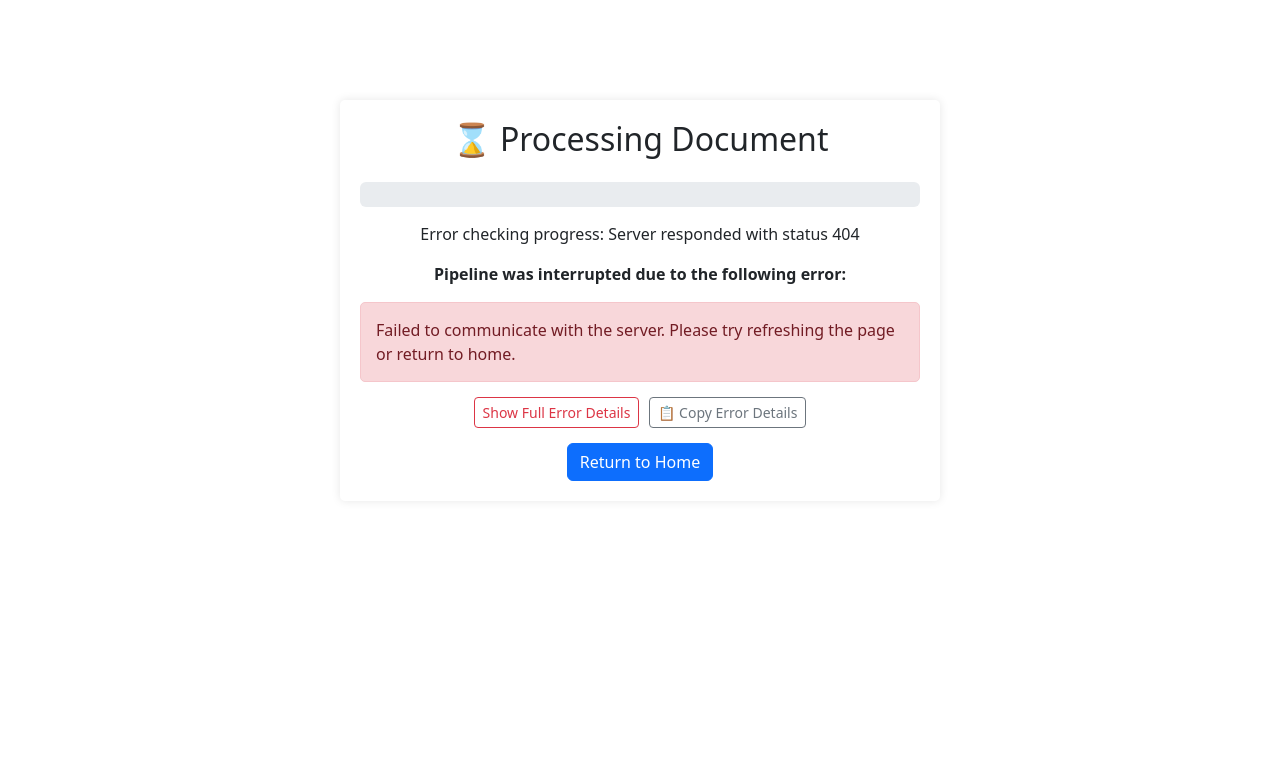
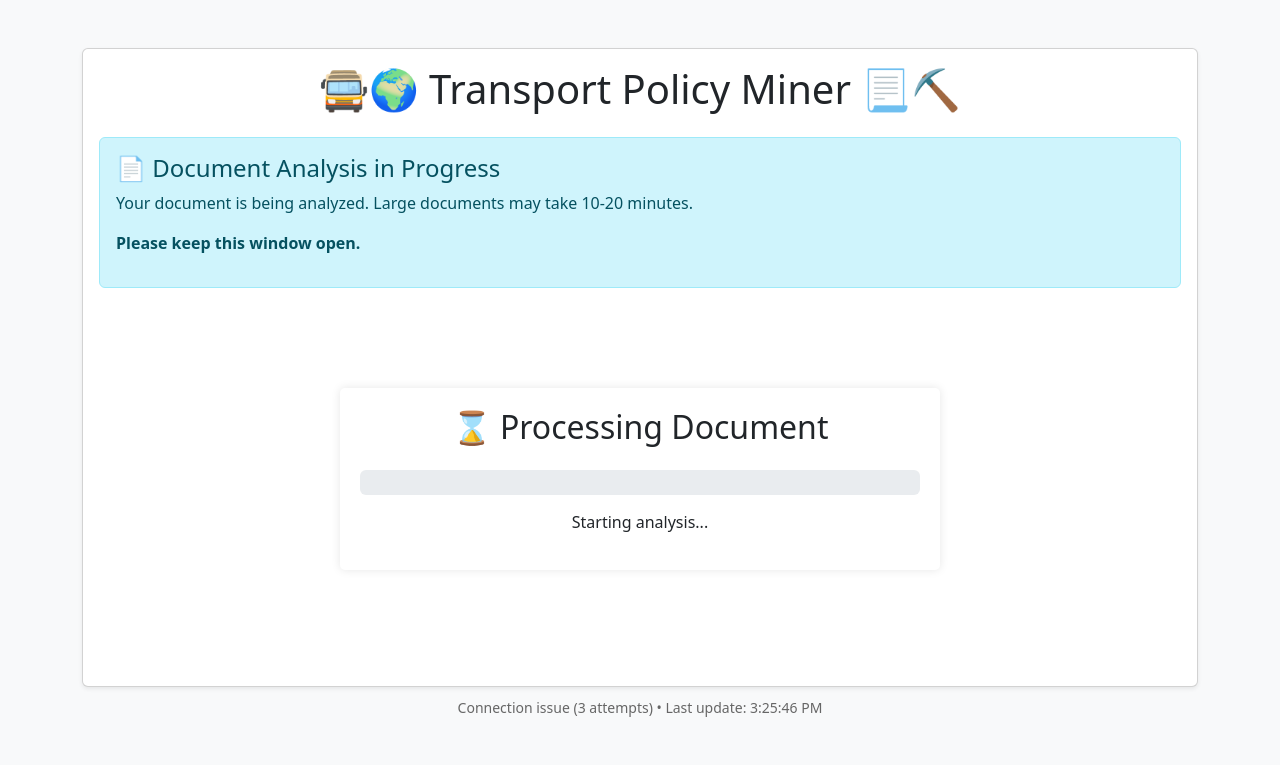
Before and after one commit to nicolas-becker/climate-policy-miner, a Flask app: template src/templates/progress.html in a window 1280 px wide. Shown: the top 765 px of the page. Run offline with Flask 3, Linux system fonts and the light colour scheme; the template is opened without the code that fills it: most values are stand-ins (such as "Sample title", 1, 10 or a date in 2020); some libraries are stand-ins or nearby versions.

Commit message:
Enhance Dockerfile health check settings; update gunicorn timeout and keep-alive in entrypoint script; improve error handling and progress display in Flask app; add status API endpoint; enhance progress and index templates for better user experience

```diff
--- a/src/templates/progress.html
+++ b/src/templates/progress.html
@@ -3,7 +3,7 @@
 <head>
     <meta charset="UTF-8">
     <meta name="viewport" content="width=device-width, initial-scale=1.0">
-    <title>Processing Document</title>
+    <title>Processing Document - Transport Policy Miner</title>
     <link rel="stylesheet" href="https://cdn.jsdelivr.net/npm/bootstrap@5.3.0/dist/css/bootstrap.min.css">
     <style>
         .progress-container {
@@ -57,12 +57,49 @@
             gap: 10px;
             flex-wrap: wrap;
         }
+        .large-doc-notice {
+        background-color: #e3f2fd;
+        padding: 15px;
+        border-radius: 5px;
+        margin: 20px 0;
+        border-left: 4px solid #2196F3;
+        }
+        .connection-status {
+            font-size: 14px;
+            color: #666;
+            margin-top: 10px;
+            text-align: center;
+        }
+        .error-details {
+            background-color: #ffebee;
+            padding: 15px;
+            border-radius: 5px;
+            margin: 20px 0;
+            border-left: 4px solid #f44336;
+        }
+        .partial-download {
+            background-color: #fff3e0;
+            padding: 15px;
+            border-radius: 5px;
+            margin: 10px 0;
+        }
     </style>
 </head>
-<body>
-    <div class="container">
+<body class="bg-light">
+    <div class="container py-5">
+        <div class="card shadow-sm">
+            <div class="card-body">
+                <h1 class="card-title text-center mb-4">🚍🌍 Transport Policy Miner 📃⛏️</h1>
+
+                <div class="alert alert-info" role="alert">
+                    <h4>📄 Document Analysis in Progress</h4>
+                    <p>Your document is being analyzed. Large documents may take 10-20 minutes.</p>
+                    <p><strong>Please keep this window open.</strong></p>
+                </div>
+
                 <div class="progress-container">
                     <h2 class="text-center mb-4">⌛ Processing Document</h2>
+
                     <div class="progress" style="height: 25px;">
                         <div id="progress-bar" class="progress-bar progress-bar-striped progress-bar-animated"
                             role="progressbar" style="width: 0%;"
@@ -107,171 +144,156 @@
                     </div>
                 </div>
             </div>
+        </div>
+        <div class="connection-status" id="connection-status">
+            Connected • Last update: <span id="last-update">--</span>
+        </div>
+    </div>
+
+    <script src="https://cdn.jsdelivr.net/npm/bootstrap@5.3.3/dist/js/bootstrap.bundle.min.js"></script>
 
     <script>
-        // Task ID passed from Flask
-        const taskId = "{{ task_id }}";
-        let tracebackVisible = false;
+        const taskId = '{{ task_id }}';
+        let pollInterval = 3000;
+        let maxRetries = 50;
+        let retryCount = 0;
 
-        // Function to download partial results
-        function downloadPartialResults() {
-            const originalFilename = "{{ task_id }}"; // You might want to get this from the task data
-            window.location.href = `/download-partial?task_id=${taskId}&filename=${originalFilename}`;
-        }
-
-        // Function to toggle traceback visibility
-        function toggleTraceback() {
-            const tracebackContainer = document.getElementById('traceback-container');
-            const toggleButton = document.getElementById('toggle-traceback');
-
-            if (tracebackVisible) {
-                tracebackContainer.style.display = 'none';
-                toggleButton.textContent = 'Show Full Error Details';
-            } else {
-                tracebackContainer.style.display = 'block';
-                toggleButton.textContent = 'Hide Error Details';
-            }
-            tracebackVisible = !tracebackVisible;
-        }
-
-        // Function to copy error details to clipboard
-        function copyErrorToClipboard() {
-            const errorMessage = document.getElementById('error-text').textContent;
-            const errorTraceback = document.getElementById('traceback-container').textContent;
-
-            const fullErrorText = `Error: ${errorMessage}\n\nTechnical Details:\n${errorTraceback}`;
-
-            // Try to use the modern clipboard API
-            if (navigator.clipboard && window.isSecureContext) {
-                navigator.clipboard.writeText(fullErrorText).then(() => {
-                    showCopyFeedback('Error details copied to clipboard!');
-                }).catch(() => {
-                    fallbackCopyToClipboard(fullErrorText);
-                });
-            } else {
-                // Fallback for older browsers or non-HTTPS
-                fallbackCopyToClipboard(fullErrorText);
-            }
-        }
-
-        function fallbackCopyToClipboard(text) {
-            const textArea = document.createElement('textarea');
-            textArea.value = text;
-            textArea.style.position = 'fixed';
-            textArea.style.left = '-999999px';
-            textArea.style.top = '-999999px';
-            document.body.appendChild(textArea);
-            textArea.focus();
-            textArea.select();
-
-            try {
-                document.execCommand('copy');
-                showCopyFeedback('Error details copied to clipboard!');
-            } catch (err) {
-                showCopyFeedback('Failed to copy. Please select and copy manually.');
-            }
-
-            document.body.removeChild(textArea);
-        }
-
-        function showCopyFeedback(message) {
-            const button = document.getElementById('copy-error-btn');
-            const originalText = button.innerHTML;
-            const originalClasses = button.className;
-
-            button.innerHTML = '✅ ' + message;
-            button.className = originalClasses + ' copy-success';
-            button.disabled = true;
-
-            setTimeout(() => {
-                button.innerHTML = originalText;
-                button.className = originalClasses;
-                button.disabled = false;
-            }, 2000);
-        }
-
-        // Add event listener to the toggle button
-        document.getElementById('toggle-traceback').addEventListener('click', toggleTraceback);
-
-        // Function to update the progress bar
         function updateProgress() {
             fetch(`/api/progress/${taskId}`)
                 .then(response => {
                     if (!response.ok) {
-                        throw new Error(`Server responded with status ${response.status}`);
+                        throw new Error(`HTTP ${response.status}`);
                     }
                     return response.json();
                 })
                 .then(data => {
-                    // Update the progress bar
-                    const progressBar = document.getElementById('progress-bar');
-                    progressBar.style.width = `${data.progress}%`;
-                    progressBar.setAttribute('aria-valuenow', data.progress);
-                    progressBar.textContent = `${data.progress}%`;
+                    retryCount = 0; // Reset retry count on success
+                    updateConnectionStatus('Connected');
 
-                    // Update the status text
-                    document.getElementById('status-text').textContent = data.status;
+                    // Update progress display with correct selectors
+                    updateProgressDisplay(data.progress, data.status || `Processing... ${data.progress}%`);
 
-                    // If processing is complete and successful, redirect to results
-                    if (data.progress === 100 && data.redirect) {
+                    if (data.completed && data.redirect) {
+                        // Processing complete
+                        document.getElementById('status-text').textContent = '✅ Analysis Complete! Redirecting...';
+                        setTimeout(() => {
                             window.location.href = data.redirect;
-                    } else if (data.error) {
-                        // Show error container
-                        document.getElementById('error-container').style.display = 'block';
-                        document.getElementById('error-text').textContent = data.error;
+                        }, 2000);
+                    } else if (data.failed && data.error) {
+                        // Handle error
+                        showError(data.error, data.traceback);
+                    } else {
+                        // Continue polling
+                        setTimeout(updateProgress, pollInterval);
+                    }
+                })
+                .catch(error => {
+                    console.error('Polling error:', error);
+                    retryCount++;
+                    updateConnectionStatus(`Connection issue (${retryCount} attempts)`);
 
-                        // If there's detailed traceback information, add it
-                        if (data.traceback) {
-                            document.getElementById('traceback-container').textContent = data.traceback;
+                    if (retryCount < maxRetries) {
+                        // Retry with exponential backoff
+                        const retryDelay = Math.min(1000 * Math.pow(2, retryCount), 15000);
+                        setTimeout(updateProgress, retryDelay);
                     } else {
-                            document.getElementById('traceback-container').textContent =
-                                'No detailed error information available. Check server logs for more details.';
+                        showError('Connection failed after multiple attempts', 'Please refresh the page to try again.');
+                    }
+                });
         }
 
-                        // Show partial results download option if available
-                        if (data.has_partial_results) {
-                            document.getElementById('partial-results-info').style.display = 'block';
-                            document.getElementById('download-partial-btn').style.display = 'inline-block';
+        function updateProgressDisplay(progress, status) {
+            // Update the specific progress bar by ID
+            const progressBar = document.getElementById('progress-bar');
+            if (progressBar) {
+                progressBar.style.width = progress + '%';
+                progressBar.setAttribute('aria-valuenow', progress);
+                progressBar.textContent = progress + '%';  // This fixes the 0% display issue!
+            }
 
-                            // Show what partial results are available
-                            const partialResultsList = document.getElementById('partial-results-list');
-                            const partialResults = data.partial_results_summary || {};
-                            partialResultsList.innerHTML = '';
+            // Update the status text by ID
+            const statusText = document.getElementById('status-text');
+            if (statusText) {
+                statusText.textContent = status;
+            }
 
-                            const stepNames = {
-                                'text_extraction': 'Text extraction from PDF',
-                                'semantic_search': 'Semantic search results',
-                                'quote_extraction': 'Extracted quotes',
-                                'classification': 'Quote classification',
-                                'postprocessing': 'Final processing'
-                            };
+            // Update page title for user feedback
+            document.title = `${progress}% - Processing Document`;
+        }
 
-                            for (const [step, completed] of Object.entries(partialResults)) {
-                                if (completed) {
-                                    const li = document.createElement('li');
-                                    li.textContent = `✅ ${stepNames[step] || step}`;
-                                    li.className = 'text-success';
-                                    partialResultsList.appendChild(li);
-                                }
+        function updateConnectionStatus(status) {
+            const connectionEl = document.getElementById('connection-status');
+            if (connectionEl) {
+                const now = new Date().toLocaleTimeString();
+                connectionEl.innerHTML = `${status} • Last update: ${now}`;
             }
         }
 
+        function showError(error, traceback) {
+            // Hide the progress container and show error
+            document.querySelector('.progress-container').style.display = 'none';
+
+            // Show the existing error container
+            const errorContainer = document.getElementById('error-container');
+            const errorText = document.getElementById('error-text');
+            const tracebackContainer = document.getElementById('traceback-container');
+
+            if (errorContainer && errorText) {
+                errorText.textContent = error;
+                if (traceback && tracebackContainer) {
+                    tracebackContainer.textContent = traceback;
+                }
+                errorContainer.style.display = 'block';
+            }
+        }
+
+        function downloadPartialResults() {
+            const filename = '{{ request.args.get("filename", "analysis") }}' || 'analysis';
+            window.location.href = `/download-partial?task_id=${taskId}&filename=${encodeURIComponent(filename)}`;
+        }
+
+        // Add the missing toggle functionality for error details
+        document.addEventListener('DOMContentLoaded', function() {
+            const toggleBtn = document.getElementById('toggle-traceback');
+            const tracebackContainer = document.getElementById('traceback-container');
+
+            if (toggleBtn && tracebackContainer) {
+                toggleBtn.addEventListener('click', function() {
+                    if (tracebackContainer.style.display === 'none' || tracebackContainer.style.display === '') {
+                        tracebackContainer.style.display = 'block';
+                        toggleBtn.textContent = 'Hide Full Error Details';
                     } else {
-                        // Otherwise, continue polling
-                        setTimeout(updateProgress, 1000);
+                        tracebackContainer.style.display = 'none';
+                        toggleBtn.textContent = 'Show Full Error Details';
                     }
-                })
-                .catch(error => {
-                    console.error('Error fetching progress:', error);
-                    document.getElementById('status-text').textContent = 'Error checking progress: ' + error.message;
-                    document.getElementById('error-container').style.display = 'block';
-                    document.getElementById('error-text').textContent = 'Failed to communicate with the server. Please try refreshing the page or return to home.';
-                    document.getElementById('traceback-container').textContent = error.stack || error.message;
+                });
+            }
+        });
+
+        // Copy error to clipboard function
+        function copyErrorToClipboard() {
+            const errorText = document.getElementById('error-text').textContent;
+            const traceback = document.getElementById('traceback-container').textContent;
+            const fullError = `Error: ${errorText}\n\nFull Details:\n${traceback}`;
+
+            navigator.clipboard.writeText(fullError).then(() => {
+                const copyBtn = document.getElementById('copy-error-btn');
+                const originalText = copyBtn.innerHTML;
+                copyBtn.innerHTML = '✅ Copied!';
+                copyBtn.classList.add('copy-success');
+
+                setTimeout(() => {
+                    copyBtn.innerHTML = originalText;
+                    copyBtn.classList.remove('copy-success');
+                }, 2000);
+            }).catch(err => {
+                console.error('Failed to copy: ', err);
             });
         }
 
-        // Start polling for progress updates
+        // Start polling immediately
         updateProgress();
     </script>
+
 </body>
 </html>
```
Also changed, not shown: src/flask_app.py (+21 -6 lines), src/templates/index.html (+18 -0 lines), 2 other files. Lines whose indentation alone changed are shown as unchanged.
